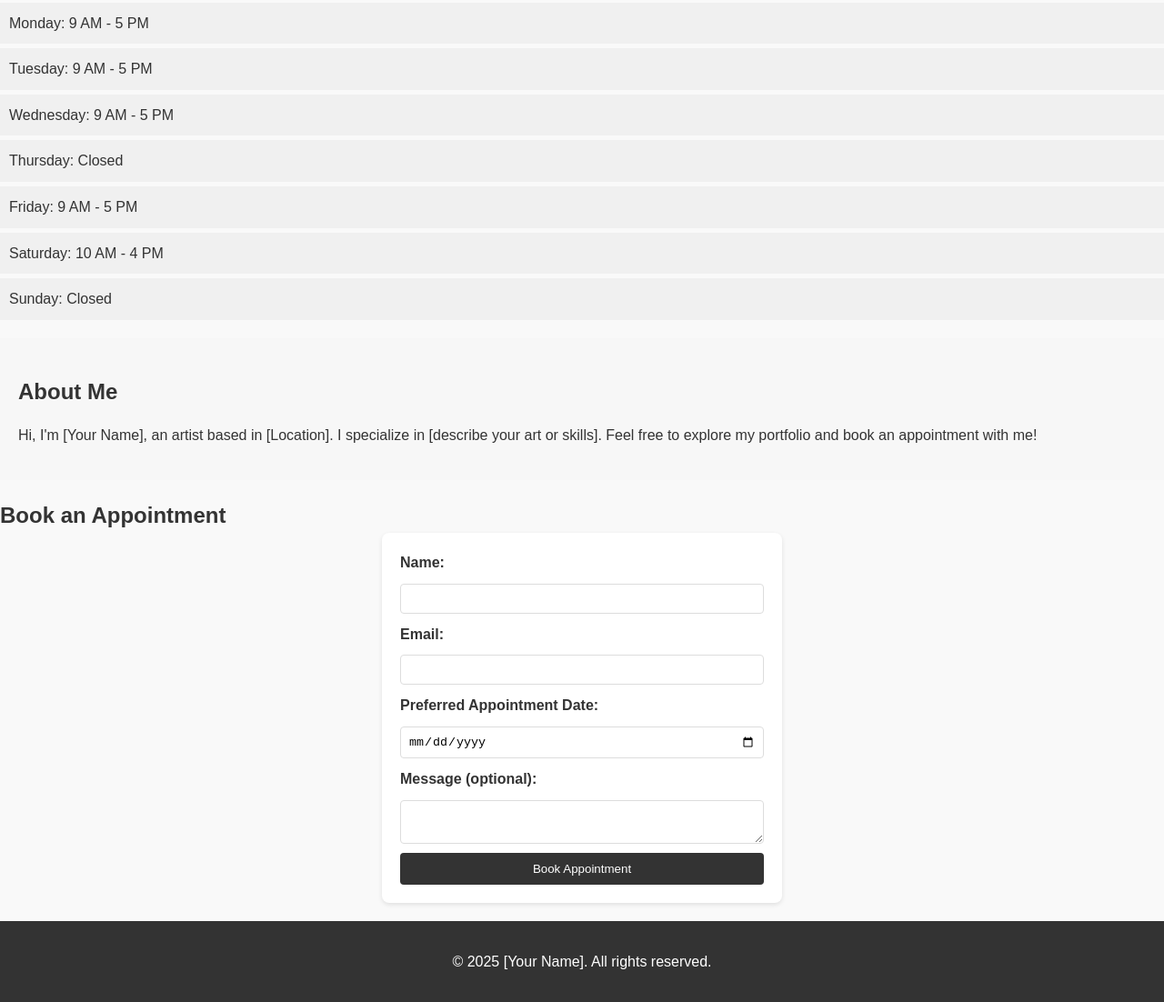
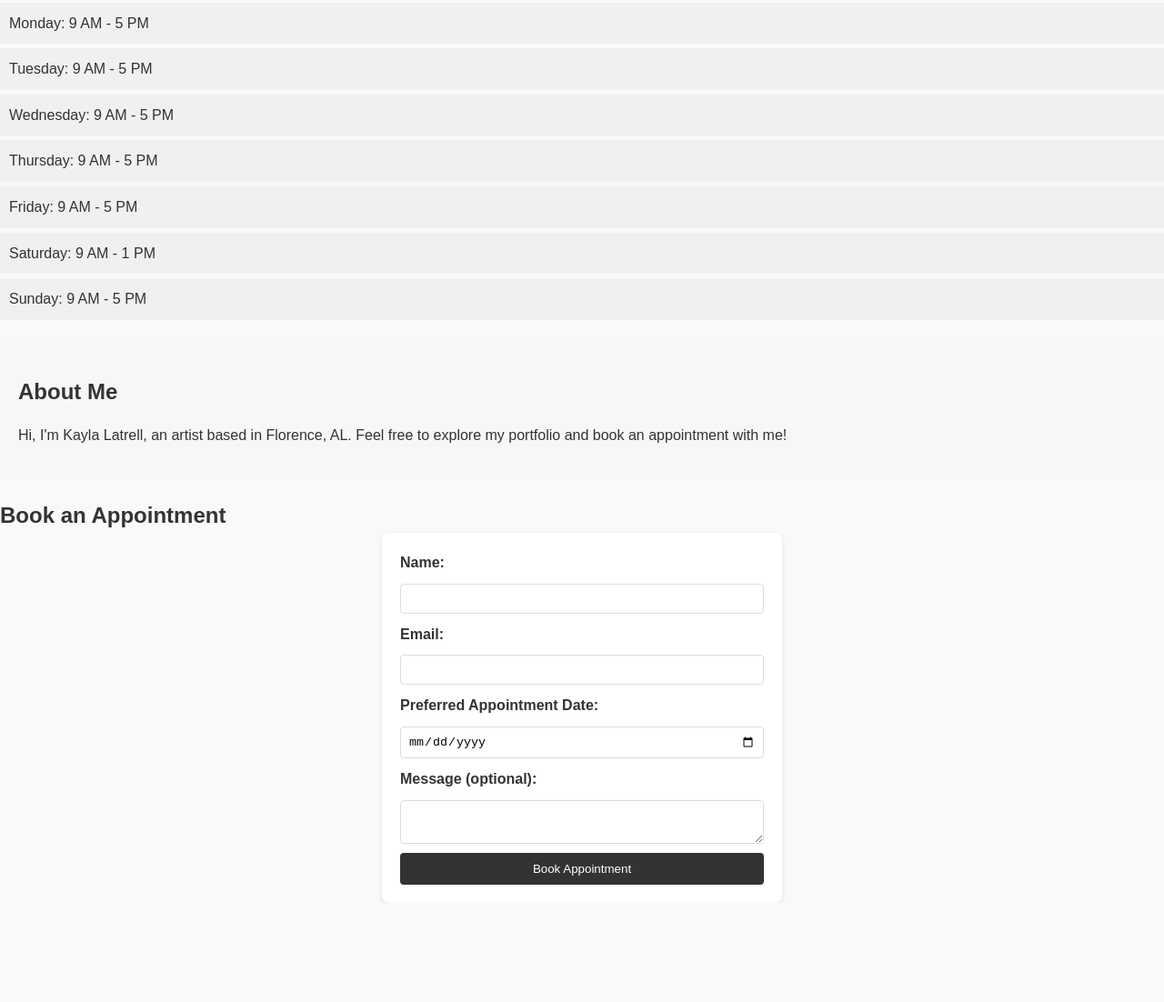
Before and after one commit to galaxydotco/salonSite, a plain HTML site: page index.html in a window 1280 px wide. Shown: the part 555-1657 px from the top of the page at 91% size. After the commit the page ends 1548 px from the top, so only its background shows below. Drawn offline with Linux system fonts and the light colour scheme.

Commit message:
filled in placeholder info

```diff
--- a/index.html
+++ b/index.html
@@ -9,7 +9,7 @@
 </head>
 <body>
     <header>
-        <h1>Welcome to [Your Name]'s Art Portfolio</h1>
+        <h1>Welcome to Kayla Latrell's Art Portfolio</h1>
     </header>
 
     <section id="portfolio">
@@ -29,16 +29,16 @@
             <li>Monday: 9 AM - 5 PM</li>
             <li>Tuesday: 9 AM - 5 PM</li>
             <li>Wednesday: 9 AM - 5 PM</li>
-            <li>Thursday: Closed</li>
+            <li>Thursday: 9 AM - 5 PM</li>
             <li>Friday: 9 AM - 5 PM</li>
-            <li>Saturday: 10 AM - 4 PM</li>
-            <li>Sunday: Closed</li>
+            <li>Saturday: 9 AM - 1 PM</li>
+            <li>Sunday: 9 AM - 5 PM</li>
         </ul>
     </section>
 
     <section id="about">
         <h2>About Me</h2>
-        <p>Hi, I'm [Your Name], an artist based in [Location]. I specialize in [describe your art or skills]. Feel free to explore my portfolio and book an appointment with me!</p>
+        <p>Hi, I'm Kayla Latrell, an artist based in Florence, AL. Feel free to explore my portfolio and book an appointment with me!</p>
     </section>
 
     <section id="booking">
@@ -59,9 +59,5 @@
             <button type="submit">Book Appointment</button>
         </form>
     </section>
-
-    <footer>
-        <p>&copy; 2025 [Your Name]. All rights reserved.</p>
-    </footer>
 </body>
 </html>
```
